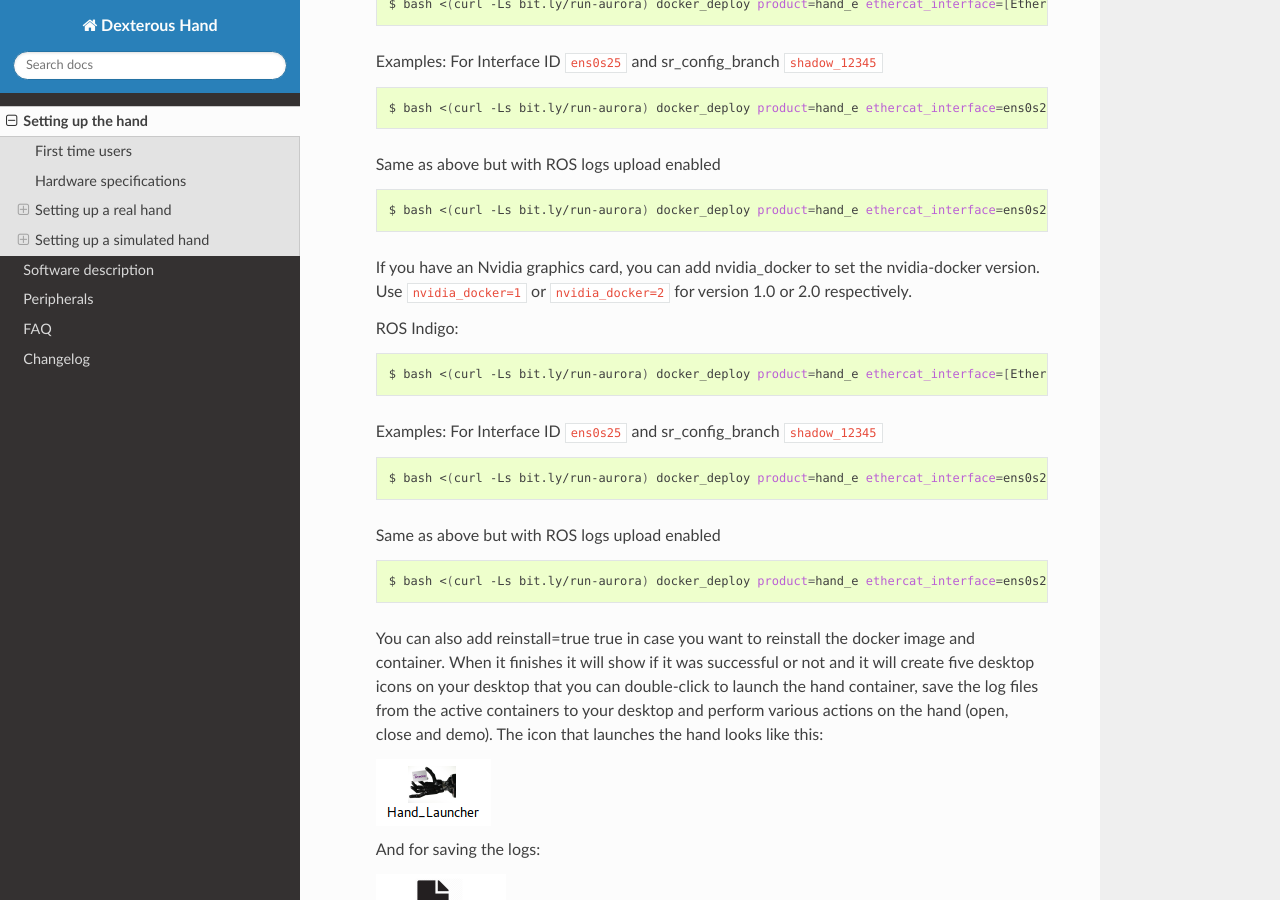
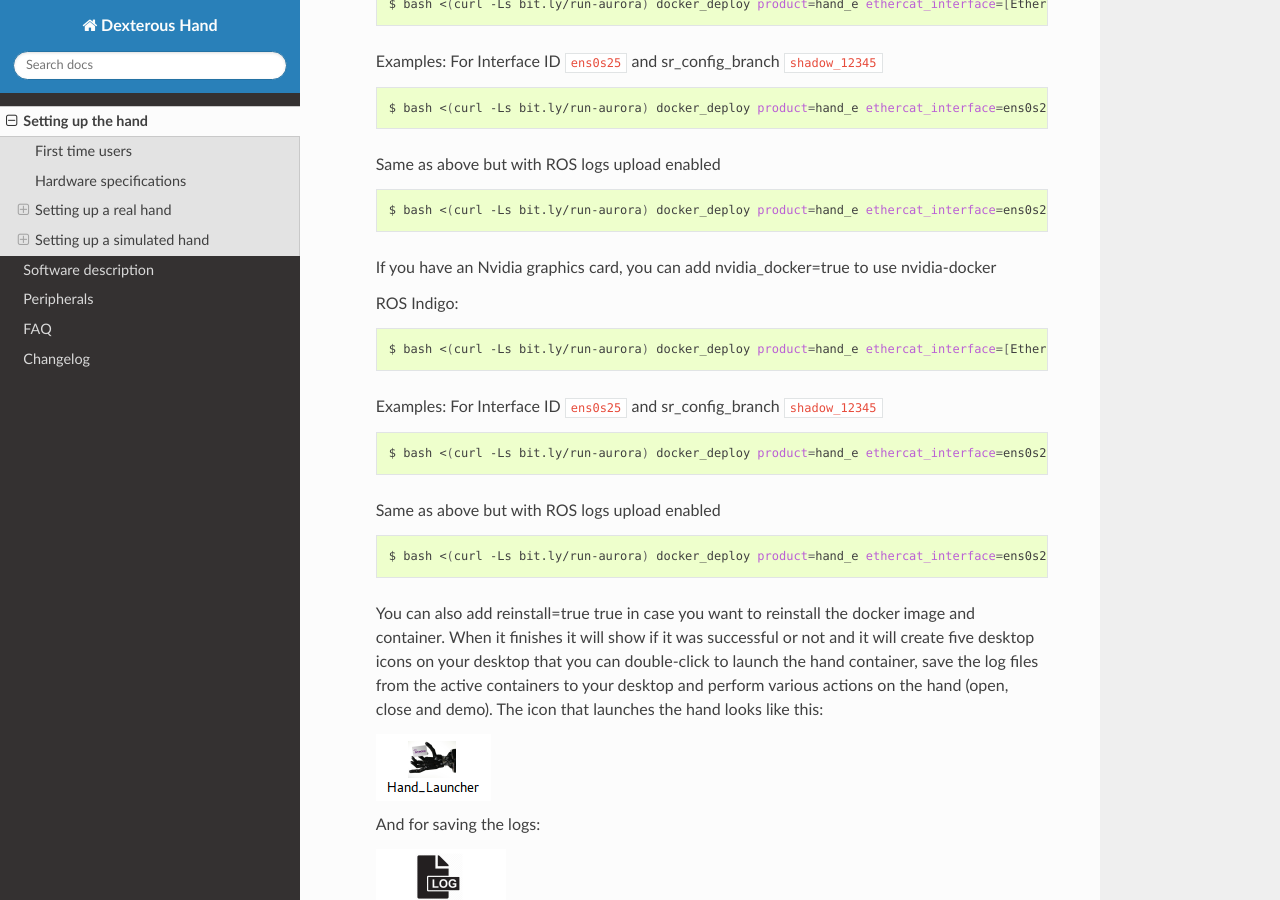
Before and after one commit to shadow-robot/sr_dexterous_hand_documentation, a Sphinx documentation site: the page built from docs/user_guide/1_setting_up_the_hand.md, in a window 1280 px wide and 900 px high, scrolled down 5274 px. Built offline with Sphinx 7.4.7 and the Read the Docs theme 2.0.0, drawn with Linux system fonts in a browser that asks for light colours; some of the changed text lies outside the part shown.

Commit message:
Update 1_setting_up_the_hand.md

````diff
--- a/docs/user_guide/1_setting_up_the_hand.md
+++ b/docs/user_guide/1_setting_up_the_hand.md
@@ -148,7 +148,7 @@ We have created a one-liner that is able to install Docker, download the image a
   $ bash <(curl -Ls bit.ly/run-aurora) docker_deploy product=hand_e ethercat_interface=ens0s25 config_branch=shadow_12345 use_aws=true
   ```
 
-  If you have an Nvidia graphics card, you can add nvidia_docker to set the nvidia-docker version. Use ``nvidia_docker=1`` or ``nvidia_docker=2`` for version 1.0 or 2.0 respectively.
+  If you have an Nvidia graphics card, you can add nvidia_docker=true to use nvidia-docker
 
   ROS Indigo:
   ```bash
@@ -254,7 +254,7 @@ Operation completed
 ```
 and it will create two desktop icons on your desktop that you can double-click to launch the hand or save the log files from the active containers to your desktop.
 
-If you have an Nvidia graphics card, you can add nvidia_docker to set the nvidia-docker version. Use ``nvidia_docker=1`` or ``nvidia_docker=2`` for version 1.0 or 2.0 respectively.
+If you have an Nvidia graphics card, you can add nvidia_docker=true to use nvidia-docker
 
 #### Starting a robot simulation
 
````
